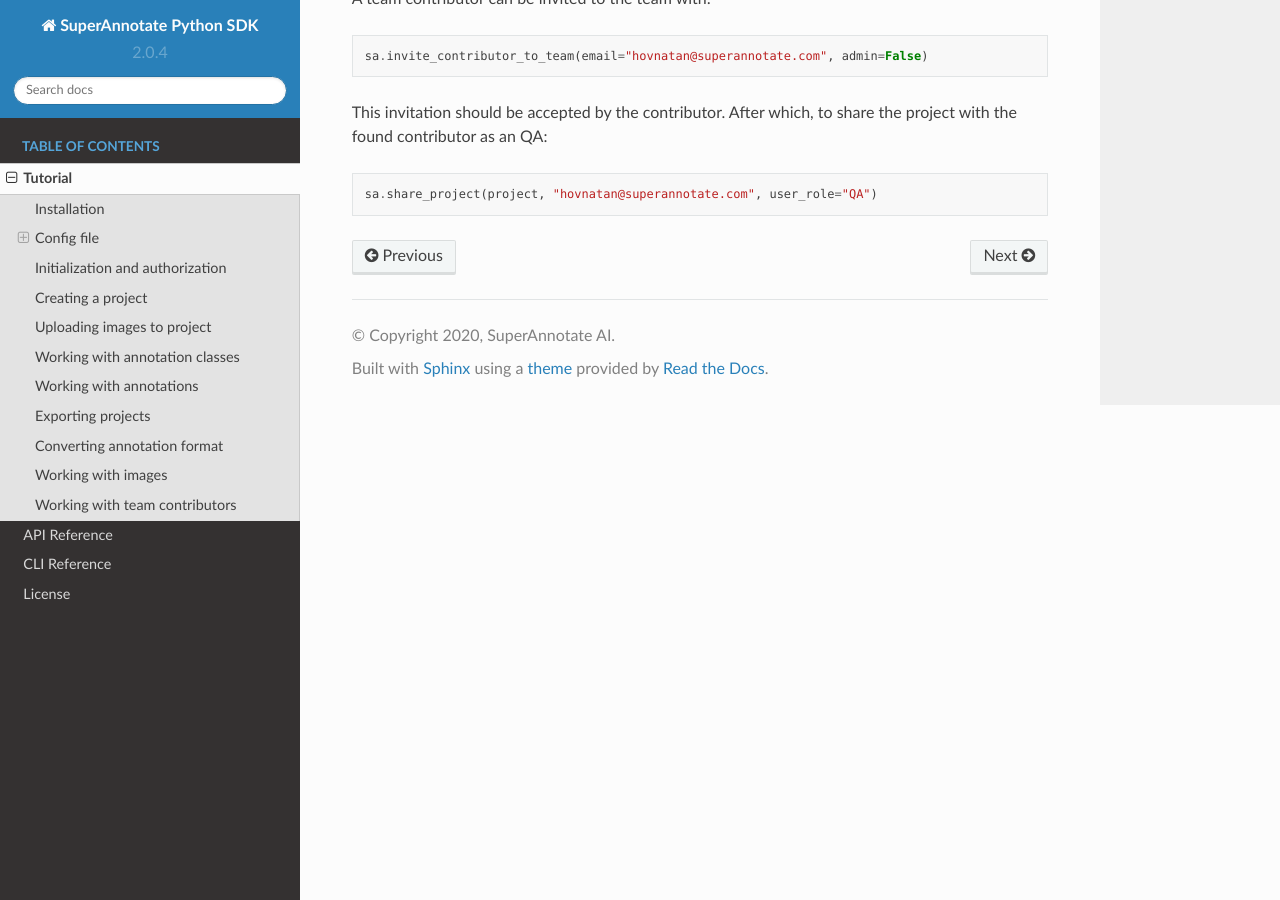
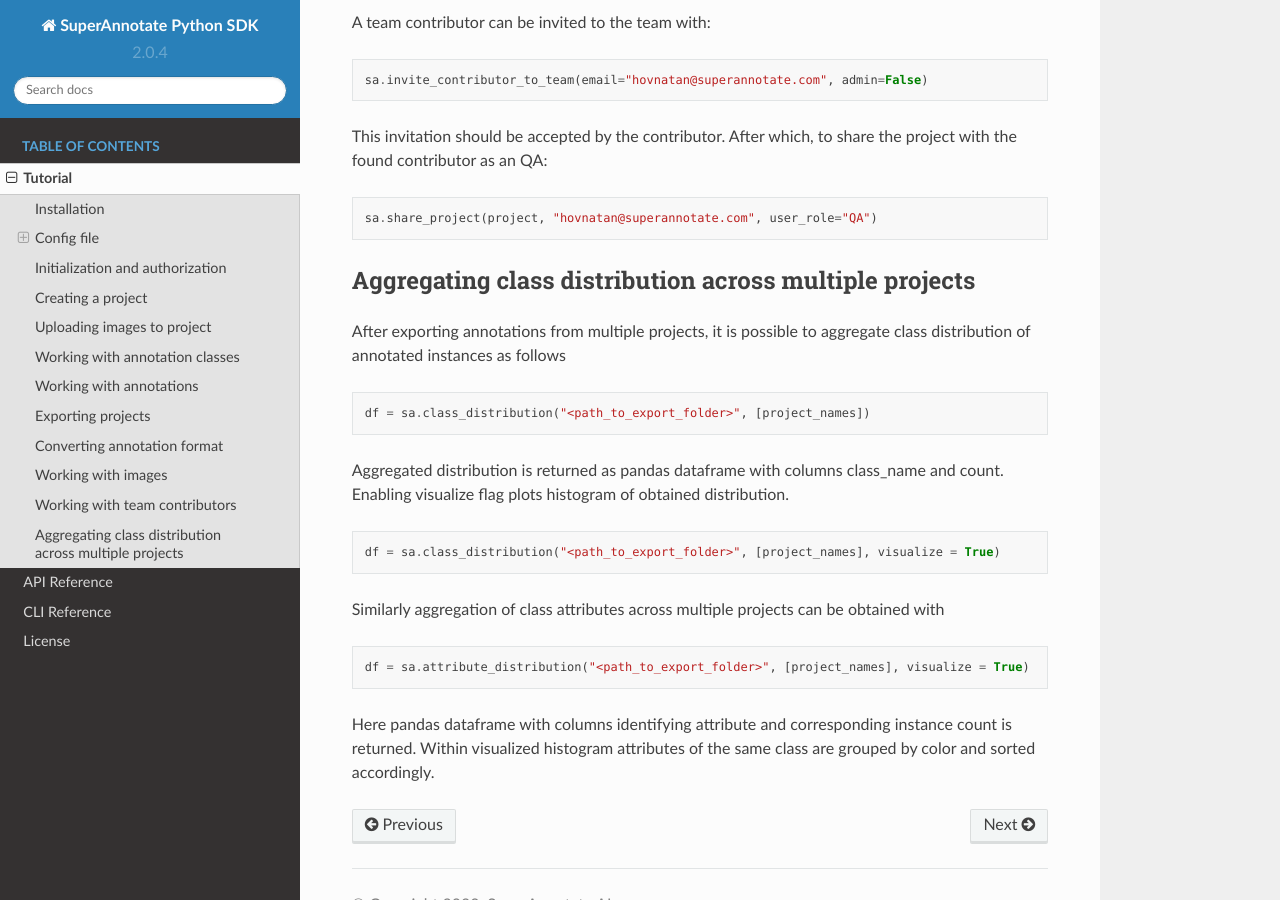
Before and after one commit to superannotateai/superannotate-python-sdk, a Sphinx documentation site: the page built from docs/source/tutorial.sdk.rst, in a window 1280 px wide and 900 px high, scrolled down 6225 px. Built offline with Sphinx 7.4.7 and the Read the Docs theme 2.0.0, drawn with Linux system fonts in a browser that asks for light colours; the version number is read from the project's files by our own code; some of the changed text lies outside the part shown.

Commit message:
add docs for analytics

```diff
--- a/docs/source/index.rst
+++ b/docs/source/index.rst
@@ -82,6 +82,7 @@
 - Convert annotation format from/to COCO
 - Add annotations to local SuperAnnotate format JSONs
 - CLI commands for simple tasks
+- Aggregate class/attribute distribution as histogram
 
 ----------
 
--- a/docs/source/superannotate.sdk.rst
+++ b/docs/source/superannotate.sdk.rst
@@ -329,3 +329,9 @@
 .. autofunction:: superannotate.add_annotation_ellipse_to_json
 .. autofunction:: superannotate.add_annotation_template_to_json
 .. autofunction:: superannotate.add_annotation_cuboid_to_json
+
+Aggregating class distribution from annotations
+_____________________________________________________________
+
+.. autofunction:: superannotate.class_distribution
+.. autofunction:: superannotate.attribute_distribution
--- a/docs/source/tutorial.sdk.rst
+++ b/docs/source/tutorial.sdk.rst
@@ -341,3 +341,26 @@
 .. code-block:: python
 
    sa.share_project(project, "hovnatan@superannotate.com", user_role="QA")
+
+Aggregating class distribution across multiple projects
+______________________________
+
+After exporting annotations from multiple projects, it is possible to aggregate class distribution of annotated instances as follows
+
+.. code-block:: python
+
+   df = sa.class_distribution("<path_to_export_folder>", [project_names])
+
+Aggregated distribution is returned as pandas dataframe with columns class_name and count. Enabling visualize flag plots histogram of obtained distribution.
+
+.. code-block:: python
+
+   df = sa.class_distribution("<path_to_export_folder>", [project_names], visualize = True)
+
+Similarly aggregation of class attributes across multiple projects can be obtained with
+
+.. code-block:: python
+
+   df = sa.attribute_distribution("<path_to_export_folder>", [project_names], visualize = True)
+
+Here pandas dataframe with columns identifying attribute and corresponding instance count is returned. Within visualized histogram attributes of the same class are grouped by color and sorted accordingly.
```
